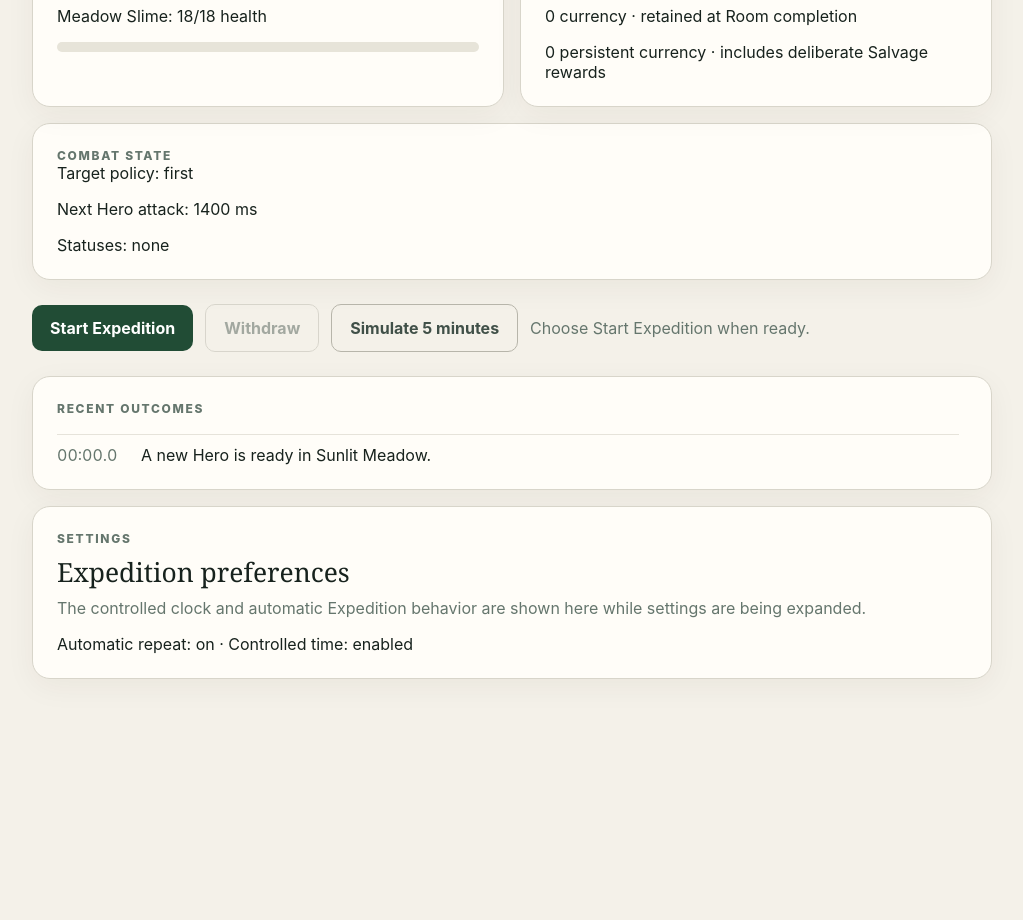
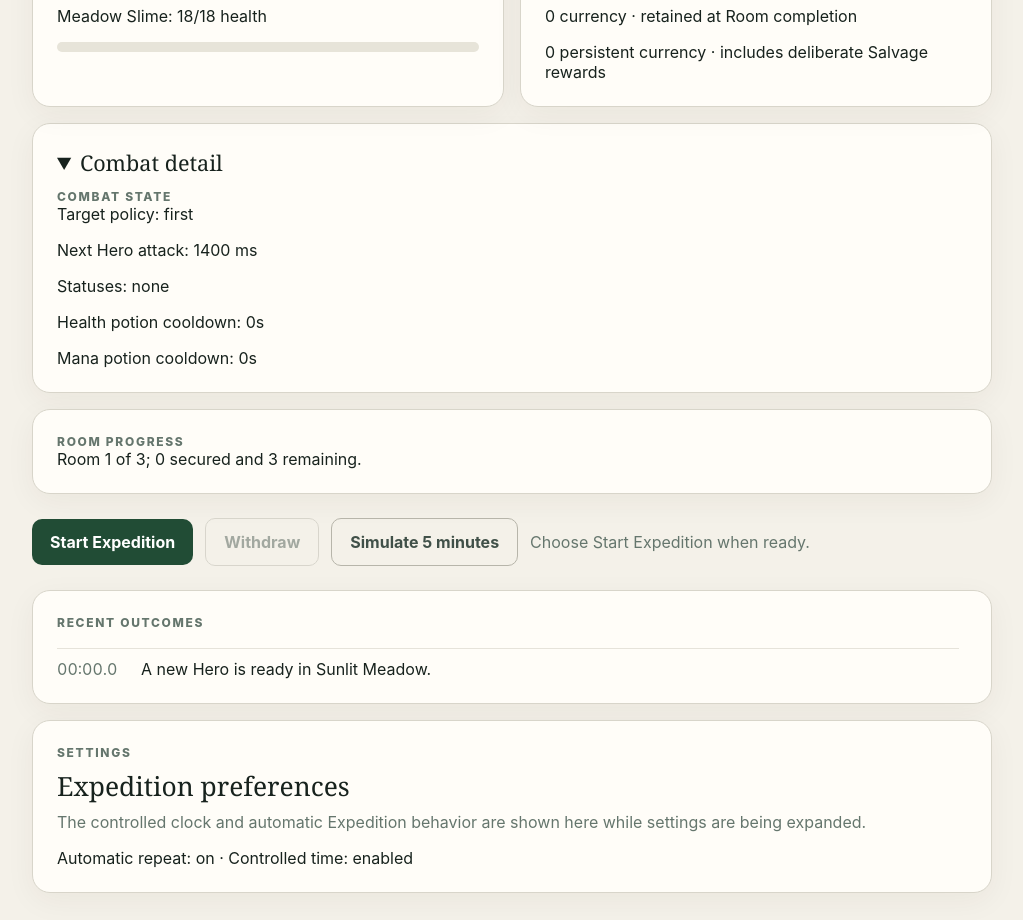
Before and after one commit to wtvar/idler, a React (Vite) app: page / in a window 1280 px wide. Shown: the part 3160-4080 px from the top of the page, without its empty margins (128-1151 px from the left). Before the commit the page ends 3895 px from the top, so only its background shows below. Built offline with nearby package versions, Linux system fonts and the light colour scheme.

Commit message:
Improve responsive accessibility baseline

```diff
--- a/src/App.tsx
+++ b/src/App.tsx
@@ -71,8 +71,8 @@ export function App() {
     </section>
     <section className="hero-card" id="hero" aria-label="Hero status">
       <div><span className="label">HERO</span><h2>{game.hero.name}</h2><p>Level {game.progression.level} · {game.progression.experience} XP</p><p>Health {Math.ceil(game.hero.health)}/{game.hero.maxHealth}</p><p>Mana {Math.floor(game.combat.heroMana)}/{game.combat.maxMana}</p><p>Build: {game.hero.attack} Attack · {game.combat.heroDefense} Defense · {Math.round(game.hero.attackInterval)} ms interval</p></div>
-      <div className="health-bar"><span style={{ width: `${Math.max(0, game.hero.health / game.hero.maxHealth * 100)}%` }} /></div>
-      <div className="status-pill" data-status={game.status}>{game.status}</div>
+      <div className="health-bar" role="progressbar" aria-label="Hero health" aria-valuemin={0} aria-valuemax={game.hero.maxHealth} aria-valuenow={Math.ceil(game.hero.health)}><span style={{ width: `${Math.max(0, game.hero.health / game.hero.maxHealth * 100)}%` }} /></div>
+      <div className="status-pill" data-status={game.status} role="status" aria-label="Expedition status">{game.status}</div>
     </section>
     <section className="panel review" aria-label="Review queue">
       <span className="label">REVIEW QUEUE</span>
@@ -112,13 +112,14 @@ export function App() {
       <div className="inventory" aria-label="Inventory">{game.inventory.map((item) => <button className="secondary" key={item.id} onClick={() => setInspectedItemId(item.id)}>{itemLabel(item)}</button>)}</div>
     </section>
     <section className="grid">
-      <article className="panel"><span className="label">EXPEDITION</span><h2>Room {Math.min(progress + 1, game.roomCount)} of {game.roomCount}</h2><p>{game.roomType === 'combat' && game.enemy ? `${game.enemy.name}: ${Math.max(0, game.enemy.health)}/${game.enemy.maxHealth} health` : game.roomType === 'empty' ? 'Empty Room · resolving its effect' : 'Every Room is secured.'}</p><div className="room-track" aria-label={`Room ${progress} of ${game.roomCount}`}><span style={{ width: `${progress / game.roomCount * 100}%` }} /></div></article>
+      <article className="panel"><span className="label">EXPEDITION</span><h2>Room {Math.min(progress + 1, game.roomCount)} of {game.roomCount}</h2><p>{game.roomType === 'combat' && game.enemy ? `${game.enemy.name}: ${Math.max(0, game.enemy.health)}/${game.enemy.maxHealth} health` : game.roomType === 'empty' ? 'Empty Room · resolving its effect' : 'Every Room is secured.'}</p><div className="room-track" role="progressbar" aria-label="Expedition Room progress" aria-valuemin={0} aria-valuemax={game.roomCount} aria-valuenow={progress}><span style={{ width: `${progress / game.roomCount * 100}%` }} /></div></article>
       <article className="panel"><span className="label">COMMITTED PROGRESS</span><h2>{game.committed.experience} XP</h2><p>{game.committed.currency} currency · retained at Room completion</p><p>{game.currency} persistent currency · includes deliberate Salvage rewards</p></article>
     </section>
-    {game.roomType === 'combat' && game.enemy && <section className="panel combat-state" aria-label="Combat state"><span className="label">COMBAT STATE</span><p>Target policy: {game.combat.targetPolicy}</p><p>Next Hero attack: {Math.max(0, game.hero.attackInterval - game.combat.heroAttackProgress)} ms</p><p>Statuses: {game.combat.heroStatuses.length + game.combat.enemyStatuses.length || 'none'}</p></section>}
-    {game.outcome && <section className="panel" aria-label="Expedition outcome"><span className="label">EXPEDITION OUTCOME</span><h2>{game.outcome.result}</h2><p>Room reached: {game.outcome.roomReached} · committed {game.outcome.committed.experience} XP and {game.outcome.committed.currency} currency</p><p>Lost from the incomplete Room: {game.outcome.lost.experience} XP and {game.outcome.lost.currency} currency.</p><p>Consumables used: {Object.entries(game.outcome.consumables.potionsUsed).map(([kind, count]) => `${count} ${kind} Potion${count === 1 ? '' : 's'}`).join(' · ') || 'none'}{game.outcome.consumables.timedBuff ? ` · timed buff: ${game.outcome.consumables.timedBuff}` : ''}</p><p>{game.outcome.result === 'defeated' ? game.outcome.willRestart ? `Recovery: ${Math.ceil(game.recoveryRemainingMilliseconds / 1000)}s remaining; the Area will restart automatically.` : `Recovery: ${Math.ceil(game.recoveryRemainingMilliseconds / 1000)}s remaining; automatic repeat is stopped.` : 'No Recovery is required.'}</p></section>}
+    {game.roomType === 'combat' && game.enemy && <details className="panel detail-panel" open><summary>Combat detail</summary><section className="combat-state" aria-label="Combat state" aria-live="polite"><span className="label">COMBAT STATE</span><p>Target policy: {game.combat.targetPolicy}</p><p>Next Hero attack: {Math.max(0, game.hero.attackInterval - game.combat.heroAttackProgress)} ms</p><p>Statuses: {game.combat.heroStatuses.length + game.combat.enemyStatuses.length || 'none'}</p><div role="region" aria-label="Combat cooldowns"><p>Health potion cooldown: {Math.ceil(game.combat.potionCooldowns.health / 1000)}s</p><p>Mana potion cooldown: {Math.ceil(game.combat.potionCooldowns.mana / 1000)}s</p></div></section></details>}
+    <section className="panel" aria-label="Room progress" aria-live="polite"><span className="label">ROOM PROGRESS</span><p>Room {Math.min(progress + 1, game.roomCount)} of {game.roomCount}; {progress} secured and {game.roomCount - progress} remaining.</p></section>
+    {game.outcome && <details className="panel detail-panel" open><summary>Expedition outcome</summary><section aria-label="Expedition outcome" aria-live="polite"><span className="label">EXPEDITION OUTCOME</span><h2>{game.outcome.result}</h2><p>Room reached: {game.outcome.roomReached} · committed {game.outcome.committed.experience} XP and {game.outcome.committed.currency} currency</p><p>Lost from the incomplete Room: {game.outcome.lost.experience} XP and {game.outcome.lost.currency} currency.</p><p>Consumables used: {Object.entries(game.outcome.consumables.potionsUsed).map(([kind, count]) => `${count} ${kind} Potion${count === 1 ? '' : 's'}`).join(' · ') || 'none'}{game.outcome.consumables.timedBuff ? ` · timed buff: ${game.outcome.consumables.timedBuff}` : ''}</p><p>{game.outcome.result === 'defeated' ? game.outcome.willRestart ? `Recovery: ${Math.ceil(game.recoveryRemainingMilliseconds / 1000)}s remaining; the Area will restart automatically.` : `Recovery: ${Math.ceil(game.recoveryRemainingMilliseconds / 1000)}s remaining; automatic repeat is stopped.` : 'No Recovery is required.'}</p></section></details>}
     <section className="controls" aria-label="Expedition commands"><button onClick={() => send({ type: 'START_EXPEDITION' })} disabled={!canStart}>Start Expedition</button><button className="secondary" onClick={() => send({ type: 'WITHDRAW' })} disabled={game.status !== 'active'}>Withdraw</button>{game.status === 'recovery' && <button className="secondary" onClick={() => send({ type: 'STOP_AUTO_REPEAT' })} disabled={!game.autoRepeat}>Stop automatic repeat</button>}<button className="secondary" onClick={simulateFiveMinutes}>Simulate 5 minutes</button><span className="muted">{game.status === 'active' ? 'The Hero is acting automatically.' : game.status === 'recovery' ? 'Recovery is advancing on the controlled clock.' : 'Choose Start Expedition when ready.'}</span></section>
-    <section className="panel log" id="history" aria-label="Recent outcomes"><span className="label">RECENT OUTCOMES</span><div className="log-entries">{game.events.slice().reverse().map((item) => <p key={item.id}><time dateTime={`PT${item.timestampMilliseconds / 1_000}S`}>{formatEventTime(item.timestampMilliseconds)}</time><span>{item.message}</span></p>)}</div></section>
+    <section className="panel log" id="history" aria-label="Recent outcomes"><span className="label">RECENT OUTCOMES</span><div className="log-entries" aria-live="polite">{game.events.slice().reverse().map((item) => <p key={item.id}><time dateTime={`PT${item.timestampMilliseconds / 1_000}S`}>{formatEventTime(item.timestampMilliseconds)}</time><span>{item.message}</span></p>)}</div></section>
     <section className="panel settings" id="settings" aria-label="Settings"><span className="label">SETTINGS</span><h2>Expedition preferences</h2><p className="muted">The controlled clock and automatic Expedition behavior are shown here while settings are being expanded.</p><p>Automatic repeat: {game.autoRepeat ? 'on' : 'off'} · Controlled time: enabled</p></section>
   </main>;
 }
--- a/src/styles.css
+++ b/src/styles.css
@@ -58,5 +58,9 @@ button:disabled { cursor: not-allowed; opacity: .45; }
 .item-inspector p { margin: 6px 0; }
 .item-actions, .inventory { display: flex; flex-wrap: wrap; gap: 8px; margin-top: 10px; }
 .settings { margin-top: 16px; }
-@media (max-width: 640px) { .shell { padding: 32px 0; } .hero-card, .grid { grid-template-columns: 1fr; } .hero-card { gap: 12px; } }
-@media (max-width: 820px) { .dashboard-summary { grid-template-columns: repeat(2, 1fr); } }
+.detail-panel { margin-bottom: 16px; }
+.detail-panel summary { cursor: pointer; font-family: Georgia, serif; font-size: 1.35rem; margin-bottom: 12px; }
+button:focus-visible, a:focus-visible, select:focus-visible, input:focus-visible, summary:focus-visible { outline: 3px solid #c86d2e; outline-offset: 3px; }
+@media (max-width: 820px) { .dashboard-summary { grid-template-columns: repeat(2, 1fr); } .skill-row { align-items: flex-start; flex-direction: column; } .skill-actions { justify-content: flex-start; } }
+@media (max-width: 640px) { .shell { width: min(100% - 24px, 960px); padding: 32px 0; } .hero-card, .grid, .dashboard-summary { grid-template-columns: 1fr; } .hero-card { gap: 12px; } .destination-nav a { flex: 1 1 40%; text-align: center; } .panel, .hero-card { padding: 18px; } .controls > button { flex: 1 1 45%; } }
+@media (prefers-reduced-motion: reduce) { *, *::before, *::after { scroll-behavior: auto !important; transition-duration: .01ms !important; animation-duration: .01ms !important; animation-iteration-count: 1 !important; } }
```
Also changed, not shown: 1 other file (tests, documents, lock files or other folders).
